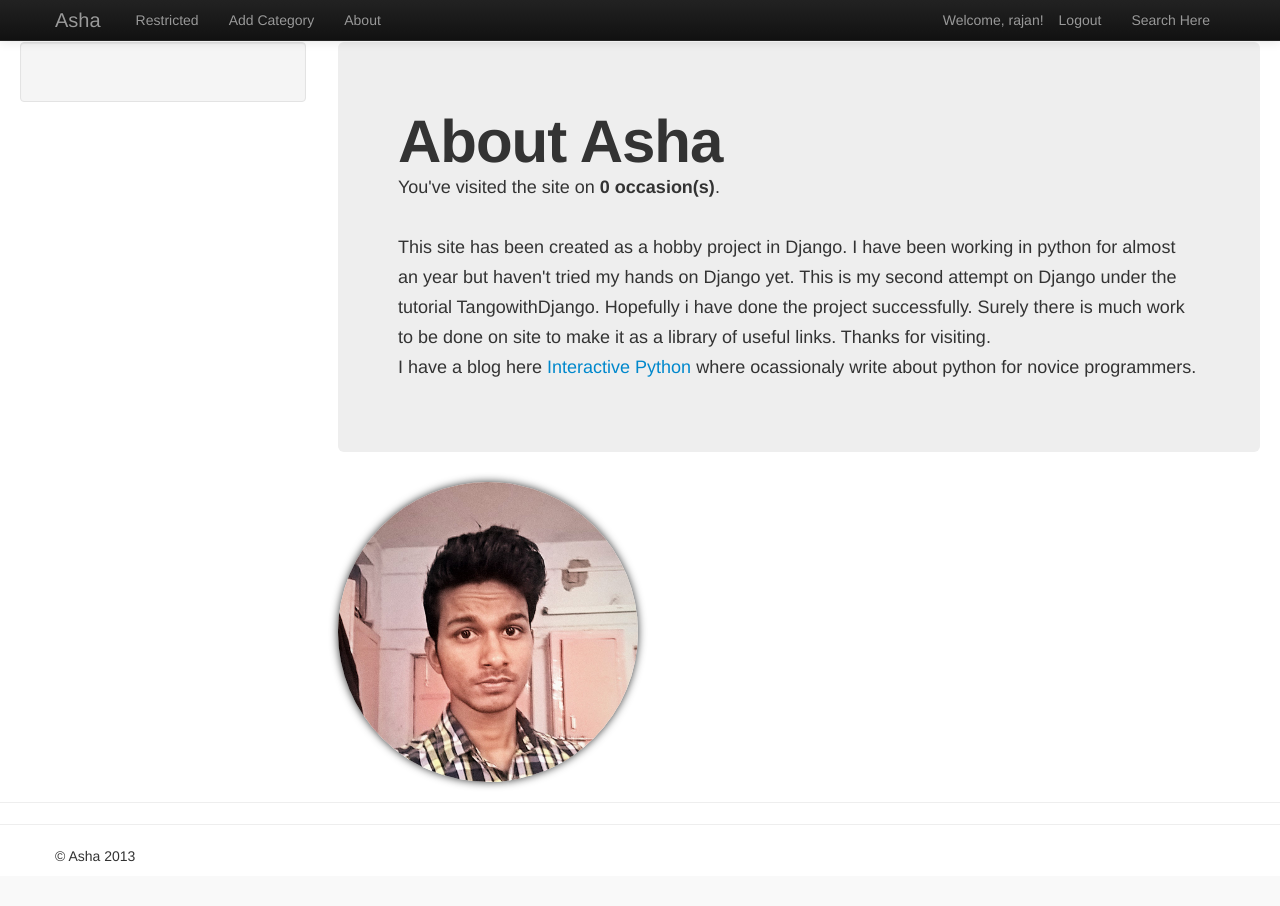
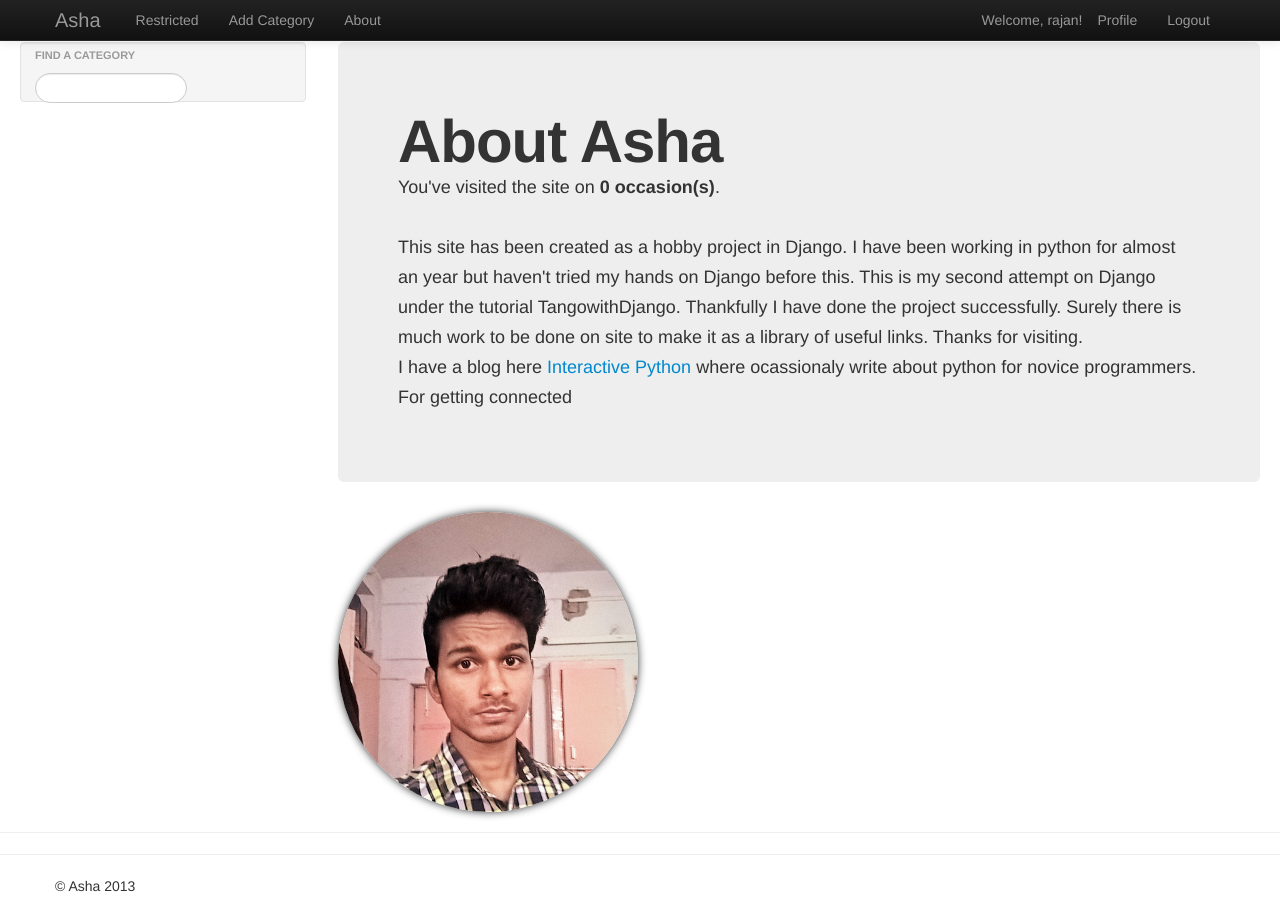
Before and after one commit to rajexp/asha, a Django app: page /asha/about/ in a window 1280 px wide. Before the commit the page ends 862 px from the top, so only its background shows below. Run offline with Django 3.2, Linux system fonts and the light colour scheme; a user stored in the database is signed in; parts of the project's set-up code (start-up, migrations or seed data) failed here and were passed over; some libraries are stand-ins or nearby versions.

Commit message:
new features

```diff
--- a/tango_with_django_project/asha/search.py
+++ b/tango_with_django_project/asha/search.py
@@ -63,3 +63,4 @@ def run_query(search_terms):
 
     # Return the list of results to the calling function.
     return results
+run_query("python")
--- a/tango_with_django_project/asha/urls.py
+++ b/tango_with_django_project/asha/urls.py
@@ -16,7 +16,10 @@ urlpatterns = patterns('',
                        url(r'^login/$', views.user_login, name='login'),
                        url(r'^restricted/', views.restricted, name='restricted'),
                        url(r'^logout/$', views.user_logout, name='logout'),
-                       url(r'^search/$',views.search,name="search"),
+                       url(r'^profile/$', views.profile, name='profile'),
+                       url(r'^goto/$', views.track_url, name='track_url'),
+                       url(r'^like_category/$', views.like_category, name='like_category'),
+                       url(r'^suggest_category/$', views.suggest_category, name='suggest_category'),
 
     # Examples:
     # url(r'^$', 'tango_with_django_project.views.home', name='home'),
--- a/tango_with_django_project/asha/views.py
+++ b/tango_with_django_project/asha/views.py
@@ -1,12 +1,14 @@
 from django.http import HttpResponse,HttpResponseRedirect
 from django.template import RequestContext
-from django.shortcuts import render_to_response
+from django.shortcuts import render_to_response , redirect
 from asha.models import Category,Page
+from django.contrib.auth.models import User
 from asha.forms import CategoryForm,PageForm,UserForm, UserProfileForm
 from django.contrib.auth import authenticate, login , logout
 from django.contrib.auth.decorators import login_required
 from datetime import datetime
 from asha.search import run_query
+
 @login_required
 def restricted(request):
     return HttpResponse("Since you're logged in, you can see this text!")
@@ -14,16 +16,6 @@ def restricted(request):
 def user_logout(request):
     logout(request)
     return HttpResponseRedirect('/asha/')
-def search(request):
-    context = RequestContext(request)
-    result_list = []
-    if request.method == 'POST':
-        query = request.POST['query'].strip()
-
-        if query:
-            result_list = run_query(query)
-
-    return render_to_response('asha/search.html', {'result_list': result_list}, context)
 def register(request):
     if request.session.test_cookie_worked():
         print ">>>> TEST COOKIE WORKED!"
@@ -93,16 +85,53 @@ def user_login(request):
         # No context variables to pass to the template system, hence the
         # blank dictionary object...
         return render_to_response('asha/login.html', {}, context)
+def get_category_list(max_results=0, starts_with=''):
+        cat_list = []
+        if starts_with:
+            cat_list = Category.objects.filter(name__istartswith=starts_with)
+        else:
+            cat_list = Category.objects.all()
+        if max_results > 0:
+            if len(cat_list) > max_results:
+                cat_list = cat_list[:max_results]
+        for cat in cat_list:
+            cat.url = encode_url(cat.name)
+        return cat_list
+def suggest_category(request):
+        context = RequestContext(request)
+        cat_list = []
+        starts_with = ''
+        if request.method == 'GET':
+            starts_with = request.GET['suggestion']
+        cat_list = get_category_list(8, starts_with)
+        return render_to_response('asha/category_list.html', {'cat_list': cat_list }, context)
+def getallcategories():
+    category_list=Category.objects.order_by('-likes')[:]
+    for category in category_list:
+        category.url=category.name.replace(' ','_')
+    return category_list
+
+@login_required
+def like_category(request):
+    context = RequestContext(request)
+    cat_id = None
+    if request.method == 'GET':
+        cat_id = request.GET['category_id']
+    likes = 0
+    if cat_id:
+        category = Category.objects.get(id=int(cat_id))
+        if category:
+            likes = category.likes + 1
+    category.likes =  likes
+    category.save()
+    return HttpResponse(likes)
 
 def index(request):
     request.session.set_test_cookie()
     context=RequestContext(request)
     page_list=Page.objects.order_by('-views')[:5]
     context_dict={'pages':page_list}
-    category_list=Category.objects.order_by('-likes')[:5]
-    context_dict['categories']=category_list
-    for category in category_list:
-        category.url=category.name.replace(' ','_')
+    context_dict['topcategories']=getallcategories()[:5]
     if request.session.get('last_visit'):
         # The session has a value for the last visit
         last_visit_time = request.session.get('last_visit')
@@ -138,20 +167,30 @@ def about(request):
     else:
         count = 0
     return render_to_response('asha/about.html', {'visits': count}, context)
+#search method
+
+
 def category(request,category_name_url):
     context=RequestContext(request)
     # URLs don't handle spaces well, so we encode them as underscores.
     # We can then simply replace the underscores with spaces again to get the name.
+
     category_name=category_name_url.replace('_',' ')
     context_dict={'category_name':category_name}
     context_dict["category_name_url"]=category_name_url
+    context_dict['categories']=getallcategories()
     try:
         category=Category.objects.get(name=category_name)
-        pages=Page.objects.filter(category=category)
+        pages=Page.objects.filter(category=category).order_by('-views')
         context_dict["pages"]=pages
         context_dict["category"]=category
     except Category.DoesNotExist:
         pass
+    if request.method == 'POST':
+        query = request.POST['query'].strip()
+        if query:
+            result_list = run_query(query)
+            context_dict['result_list'] = result_list
     return render_to_response('asha/category.html',context_dict,context)
 def decode_url(url):
     return url.replace('_',' ')
@@ -171,6 +210,39 @@ def add_category(request):
         # If the request was not a POST, display the form to enter details.
         form = CategoryForm()
     return render_to_response('asha/add_category.html', {'form': form}, context)
+
+def track_url(request):
+    context = RequestContext(request)
+    page_id = None
+    url     = '/asha/'
+    if request.method == 'GET':
+        if 'page_id' in request.GET:
+            page_id=request.GET['page_id']
+            try:
+                page = Page.objects.get(id=page_id)
+                page.views = page.views +1
+                page.save()
+                url = page.url
+            except:
+                pass
+    return redirect(url)
+@login_required
+def profile(request):
+    context = RequestContext(request)
+    cat_list = getallcategories()
+    context_dict = {'cat_list': cat_list}
+    u = User.objects.get(username=request.user)
+
+    try:
+        up = UserProfile.objects.get(user=u)
+    except:
+        up = None
+
+    context_dict['user'] = u
+    context_dict['userprofile'] = up
+    return render_to_response('asha/profile.html', context_dict, context)
+
+
 
 def add_page(request,category_name_url):
     context=RequestContext(request)
--- a/tango_with_django_project/static/css/new.css
+++ b/tango_with_django_project/static/css/new.css
@@ -17,7 +17,6 @@
 	border-radius: 150px;
 	-webkit-border-radius: 150px;
 	-moz-border-radius: 150px;
-	background: url('/static/111.jpg') no-repeat;
 	background-size:cover;
 	box-shadow: 0 0 8px rgba(0, 0, 0, .8);
 	-webkit-box-shadow: 0 0 8px rgba(0, 0, 0, .8);
--- /dev/null
+++ b/tango_with_django_project/static/js/asha-ajax.js
@@ -0,0 +1,17 @@
+$(document).ready(function() {
+  $('#likes').click(function(){
+     var catid;
+     catid = $(this).attr("data-catid");
+      $.get('/asha/like_category/', {category_id: catid}, function(data){
+                $('#like_count').html(data);
+                $('#likes').hide();
+            });
+ });
+ $('#suggestion').keyup(function(){
+         var query;
+         query = $(this).val();
+         $.get('/asha/suggest_category/', {suggestion: query}, function(data){
+          $('#cats').html(data);
+         });
+ });
+});
--- a/tango_with_django_project/templates/asha/about.html
+++ b/tango_with_django_project/templates/asha/about.html
@@ -8,10 +8,12 @@
     You've visited the site on <strong>{{ visits }} occasion(s)</strong>.<br />
     <br />
     <p>This site has been created as a hobby project in Django. I have been working in python for almost an year but haven't
-      tried my hands on Django yet.
-    This is my second attempt on Django under the tutorial TangowithDjango. Hopefully i have done the project successfully.
+      tried my hands on Django before this.
+    This is my second attempt on Django under the tutorial TangowithDjango. Thankfully I have done the project successfully.
     Surely there is much work to be done on site to make it as a library of useful links. Thanks for visiting.<br>
     I have a blog here <a href="www.pythoninteractive.blogspot.in">Interactive Python</a> where  ocassionaly write about python for novice programmers.
+    <br>
+    For getting connected
   </p>
 
 </div>
--- a/tango_with_django_project/templates/asha/base.html
+++ b/tango_with_django_project/templates/asha/base.html
@@ -4,6 +4,8 @@
     <head>
       <meta name="viewport" content="width=device-width, initial-scale=1.0">
    <!-- Bootstrap -->
+   <script src="{% static "/js/jquery.js" %}"></script>
+<script src="{% static "/js/asha-ajax.js" %}"></script>
    <link href="{% static 'css/bootstrap-fluid-adj.css' %}" rel="stylesheet">
    <link href="{% static 'css/bootstrap.min.css' %}" rel="stylesheet" media="screen">
    <link href="{% static 'css/bootstrap-responsive.css' %}" rel="stylesheet">
@@ -42,12 +44,12 @@ padding: 9px 0;
              <ul class="nav pull-right">
           {% if user.is_authenticated %}
               <li class="navbar-text">Welcome, {{ user.username }}!</li>
+              <li><a href="/asha/profile">Profile</a></li>
               <li><a href="/asha/logout/">Logout</a></li>
           {% else %}
               <li><a href="/asha/register/">Register Here</a></li>
               <li><a href="/asha/login/">Login</a></li>
           {% endif %}
-          <li><a href="/asha/search/">Search Here</a></li>
         </ul>
           <ul class="nav">
                  {% if user.is_authenticated %}
@@ -64,10 +66,27 @@ padding: 9px 0;
      <hr />
      <div class="container-fluid">
          <div class="row-fluid">
+
              <div class="span3">
+               <div class="span9"><ul class="nav nav-list">
+                    <li class="nav-header">Find a Category</li>
+                    <form>
+                    <label></label>
+                    <li><input  class="search-query span10" type="text" name="suggestion" value="" id="suggestion" /></li>
+                    </form>
+            </ul>
+            {% if cat_list %}
+            <div id="cats">
+            {% include 'asha/category_list.html' with cat_list=cat_list %}
+            </div>
+            {% endif %}
+          </div>
                  <div class="well sidebar-nav">
-                     <!--- Empty for the timebeing -->
+                   {% if not topcategories%}
+                   {% include "asha/category_list.html" %}
+                   {% endif %}
                  </div>
+
                  <!--/.well -->
              </div>
              <!--/span-->
--- /dev/null
+++ b/tango_with_django_project/templates/asha/category_list.html
@@ -0,0 +1,14 @@
+{% if categories %}
+<h1>Categories </h1>
+{% if categories %}
+
+    <ul>
+        {% for category in categories %}
+        <!-- Following line changed to add an HTML hyperlink -->
+        <li><a href="/asha/category/{{ category.url }}">{{ category.name }}</a></li>
+        {% endfor %}
+    </ul>
+{% else %}
+    <strong>There are no categories present.</strong>
+{% endif %}
+{% endif %}
```
Also changed, not shown: tango_with_django_project/templates/asha/category.html (+43 -7 lines), tango_with_django_project/templates/asha/index.html (+16 -10 lines), tango_with_django_project/templates/asha/profile.html (added, +22 -0 lines), tango_with_django_project/asha.db, tango_with_django_project/media/profile_image/me.jpg (added), tango_with_django_project/media/profile_image/me_1.jpg (added), 3 other files.
